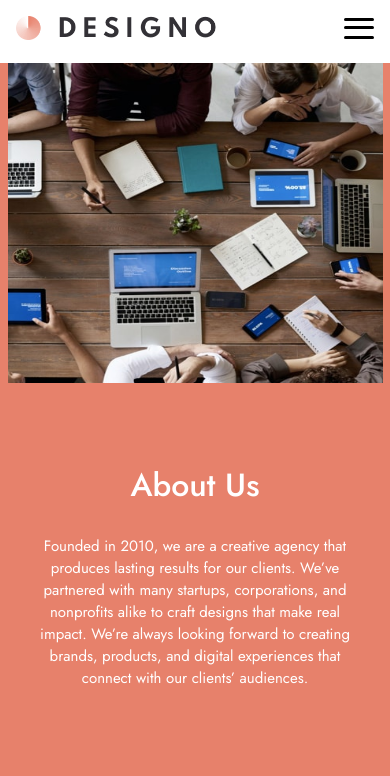
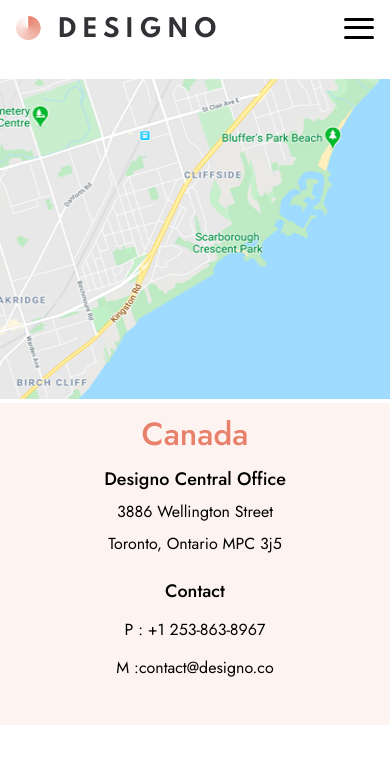
Before and after one commit to morfeli/designo-app, a React (Create React App) app: page / in a window 390 px wide. Shown: the top 776 px of the page. Built offline with nearby package versions, Linux system fonts and the light colour scheme.

Commit message:
locations page mobile view complete, working on contact form now

```diff
--- a/src/App.js
+++ b/src/App.js
@@ -19,8 +19,8 @@
       {/* <WebDesign /> */}
       {/* <AppDesign /> */}
       {/* <GraphicDesign /> */}
-      <AboutUs />
-      {/* <LocationsPage /> */}
+      {/* <AboutUs /> */}
+      <LocationsPage />
       {/* <ContactPage /> */}
       <Footer />
     </div>
--- a/src/components/Locations/LocationCard.jsx
+++ b/src/components/Locations/LocationCard.jsx
@@ -1,9 +1,10 @@
 import React from "react";
+import "./LocationCard.scss";
 
 const LocationCard = (props) => {
   const { image, title, where, address1, address2, phone, mail } = props;
   return (
-    <div className="locationcard__container">
+    <li className="locationcard__container">
       <div className="locationcard__container--imgBox">
         <img
           className="locationcard__container--img"
@@ -12,6 +13,7 @@
         />
       </div>
 
+      <div className="locationcard__container--box">
         <div className="locationcard__container--textBox">
           <h1 className="locationcard__container--title">{title}</h1>
           <p className="locationcard__container--strong">{where}</p>
@@ -20,14 +22,16 @@
         </div>
 
         <div className="locationcard__container--contactBox">
-        <p className="locationcard__container--phone">
+          <p className="locationcard__container--contact">Contact</p>
+          <p className="locationcard__container--p">
             P : <span>{phone}</span>
           </p>
-        <p className="locationcard__container--phone">
+          <p className="locationcard__container--p">
             M :<span>{mail}</span>
           </p>
         </div>
       </div>
+    </li>
   );
 };
 
--- /dev/null
+++ b/src/components/Locations/LocationCard.scss
@@ -0,0 +1,74 @@
+* {
+  margin: 0;
+  padding: 0;
+  box-sizing: border-box;
+}
+
+@import "../../../styles/partials.scss";
+
+.locationcard__container {
+  display: flex;
+  flex-direction: column;
+  align-items: center;
+  justify-content: space-evenly;
+  height: 600px;
+
+  list-style: none;
+
+  &--img {
+    width: 100vw;
+    height: 320px;
+    object-fit: fill;
+  }
+
+  &--box {
+    display: flex;
+    flex-direction: column;
+    justify-content: space-evenly;
+    align-items: center;
+    text-align: center;
+    height: 394px;
+    width: 100vw;
+    background-color: #fdf3f0;
+    padding-bottom: 2rem;
+  }
+
+  &--textBox {
+    display: flex;
+    flex-direction: column;
+    align-items: center;
+    height: 160px;
+    justify-content: space-evenly;
+  }
+
+  &--contactBox {
+    display: flex;
+    flex-direction: column;
+    align-items: center;
+    height: 130px;
+    justify-content: space-evenly;
+  }
+
+  &--title {
+    font-family: $jost;
+    font-weight: $fontmed;
+    color: $peach;
+  }
+
+  &--strong {
+    font-family: $jost;
+    font-weight: $fontmed;
+    font-size: 18px;
+  }
+  &--p {
+    font-family: $jost;
+    font-weight: $fontreg;
+    width: 327px;
+  }
+
+  &--contact {
+    font-family: $jost;
+    font-weight: $fontmed;
+    font-size: 18px;
+  }
+}
--- a/src/components/Locations/Locations.jsx
+++ b/src/components/Locations/Locations.jsx
@@ -39,7 +39,16 @@
 
 const Locations = () => {
   return (
-    <ul>
+    <ul
+      style={{
+        display: "flex",
+        flexDirection: "column",
+        alignItems: "center",
+        justifyContent: "space-between",
+        height: "2000px",
+        marginTop: "1rem",
+      }}
+    >
       {DUMMY_MAP.map((location) => (
         <LocationCard
           key={location.id}
```
Lines whose indentation alone changed are shown as unchanged.
